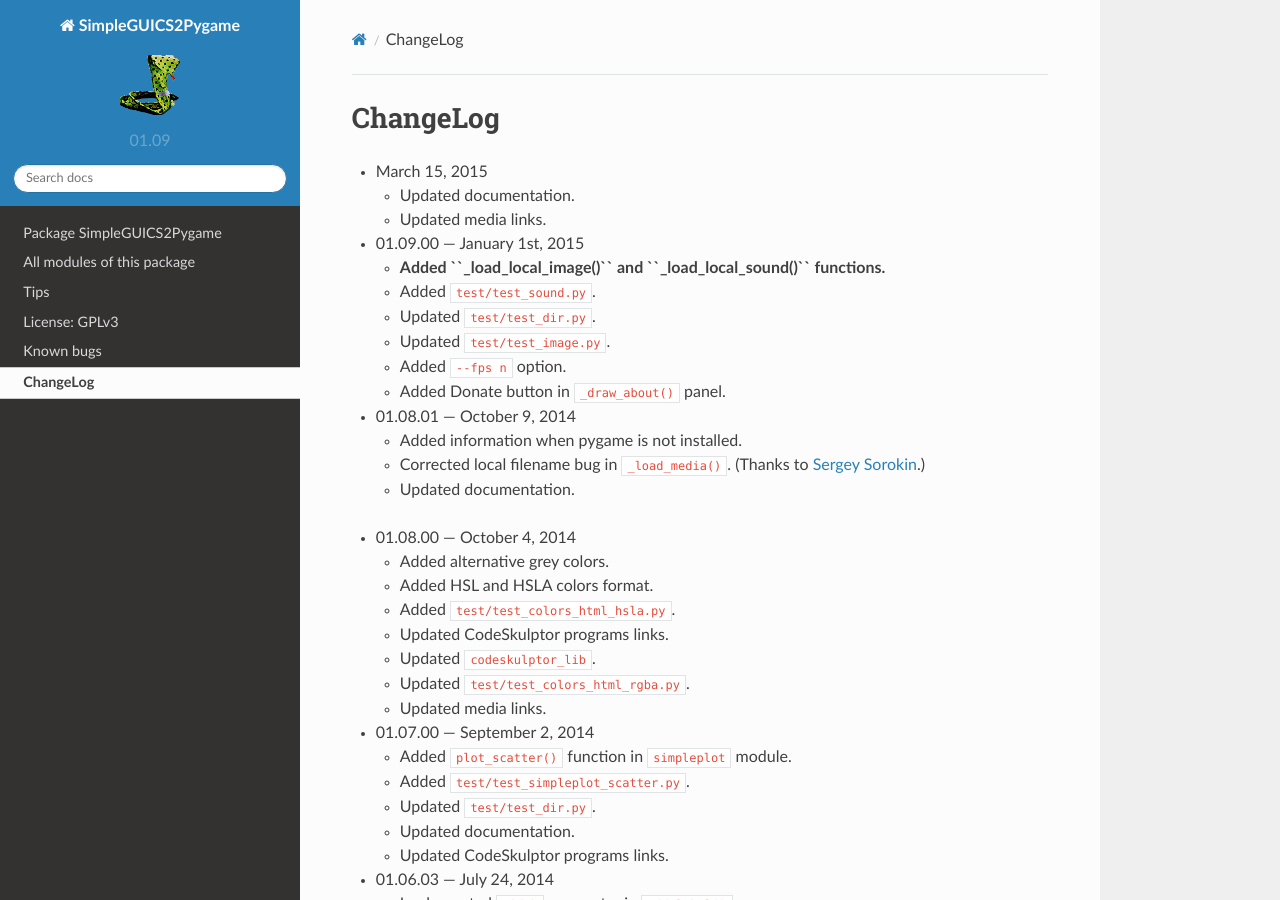
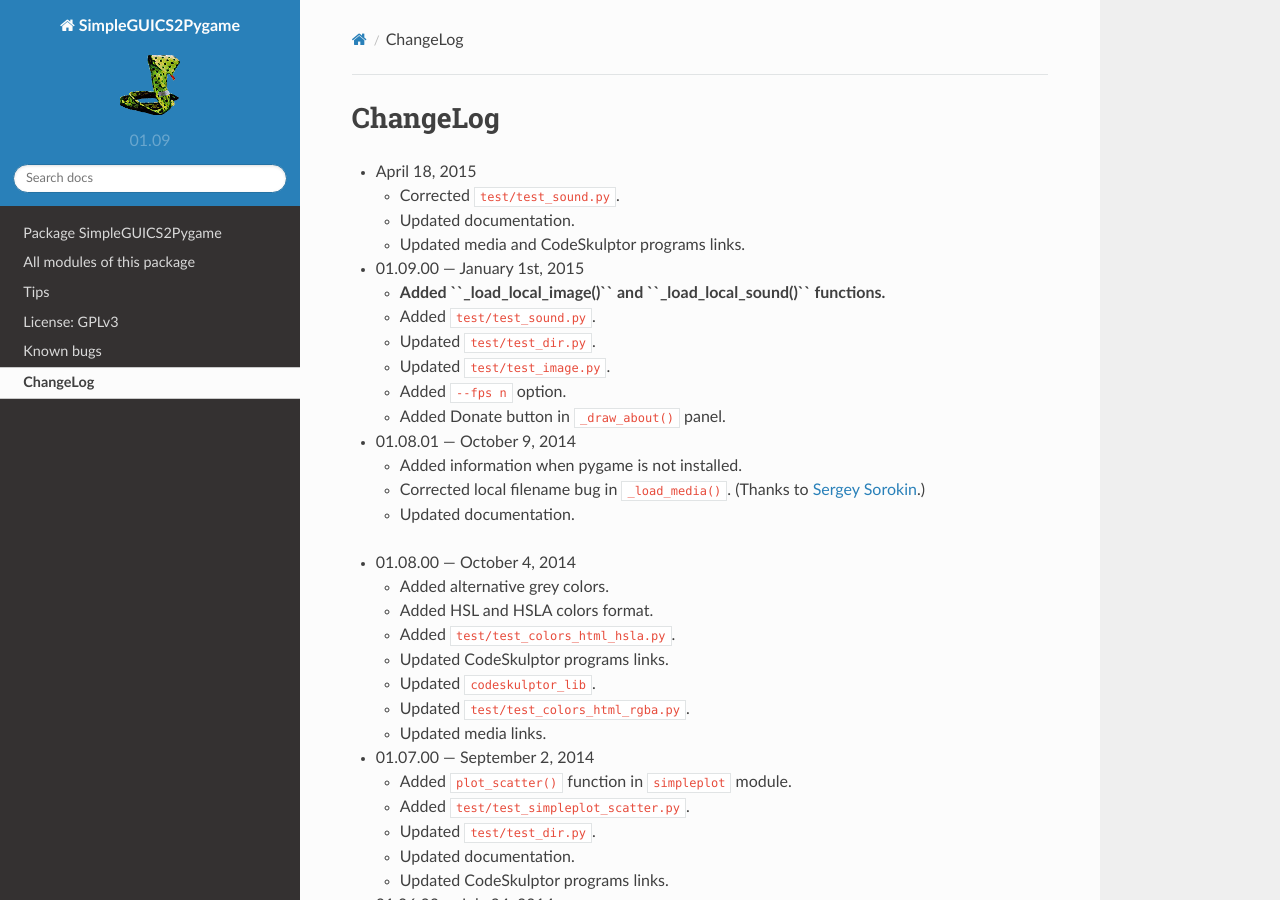
Before and after one commit to rhul-compsoc/SimpleGUICS2Pygame, a Sphinx documentation site: the page built from Sphinx/ChangeLog.rst, in a window 1280 px wide and 900 px high. Built offline with Sphinx 7.4.7 and the Read the Docs theme 2.0.0, drawn with Linux system fonts in a browser that asks for light colours.

Commit message:
Corrected test/test_sound.py.

```diff
--- a/README.rst
+++ b/README.rst
@@ -153,11 +153,13 @@ Note that
 
 Changes
 =======
-* March 15, 2015
+* April 18, 2015
+
+  - Corrected ``test/test_sound.py``.
 
   - Updated documentation.
 
-  - Updated media links.
+  - Updated media and CodeSkulptor programs links.
 
 * 01.09.00 --- January 1st, 2015
 
--- a/Sphinx/ChangeLog.rst
+++ b/Sphinx/ChangeLog.rst
@@ -1,10 +1,12 @@
 ChangeLog
 =========
-* March 15, 2015
+* April 18, 2015
+
+  - Corrected ``test/test_sound.py``.
 
   - Updated documentation.
 
-  - Updated media links.
+  - Updated media and CodeSkulptor programs links.
 
 * 01.09.00 --- January 1st, 2015
 
--- a/Sphinx/_static/links/data/prog_links.txt
+++ b/Sphinx/_static/links/data/prog_links.txt
@@ -118,7 +118,7 @@ test_simpleplot_lines.py
 http://www.codeskulptor.org/#user37_Ci47NMgGMw4NCOD.py
 test_simpleplot_scatter.py
 
-http://www.codeskulptor.org/#user39_3TZaZtjUDD_0.py
+http://www.codeskulptor.org/#user39_ux9XmeQJmJ2aXlV.py
 test_sound.py
 
 http://www.codeskulptor.org/#user27_VolKZi2DGiGHFzR.py
--- a/Sphinx/_static/links/data/prog_links_top.htm
+++ b/Sphinx/_static/links/data/prog_links_top.htm
@@ -4,7 +4,7 @@
     <meta http-equiv="Content-Type" content="text/html; charset=iso-8859-1">
 
     <meta name="date-creation-yyyymmdd" content="20130603">
-    <meta name="date-revision-yyyymmdd" content="20150101">
+    <meta name="date-revision-yyyymmdd" content="20150418">
 
     <title>Python programs running in CodeSkulptor</title>
     <link rel="shortcut icon" href="../favicon.ico">
--- a/Sphinx/_static/links/prog_links.htm
+++ b/Sphinx/_static/links/prog_links.htm
@@ -4,7 +4,7 @@
     <meta http-equiv="Content-Type" content="text/html; charset=iso-8859-1">
 
     <meta name="date-creation-yyyymmdd" content="20130603">
-    <meta name="date-revision-yyyymmdd" content="20150101">
+    <meta name="date-revision-yyyymmdd" content="20150418">
 
     <title>Python programs running in CodeSkulptor</title>
     <link rel="shortcut icon" href="../favicon.ico">
@@ -138,7 +138,7 @@
         <a class="info" href="http://www.codeskulptor.org/#user37_Ci47NMgGMw4NCOD.py" target="_blank">test_simpleplot_scatter.py</a>
       </li>
       <li class="prog">
-        <a class="info" href="http://www.codeskulptor.org/#user39_3TZaZtjUDD_0.py" target="_blank">test_sound.py</a>
+        <a class="info" href="http://www.codeskulptor.org/#user39_ux9XmeQJmJ2aXlV.py" target="_blank">test_sound.py</a>
       </li>
       <li class="prog">
         <a class="info" href="http://www.codeskulptor.org/#user27_VolKZi2DGiGHFzR.py" target="_blank">test_text.py</a>
```
Also changed, not shown: 3 other files.
